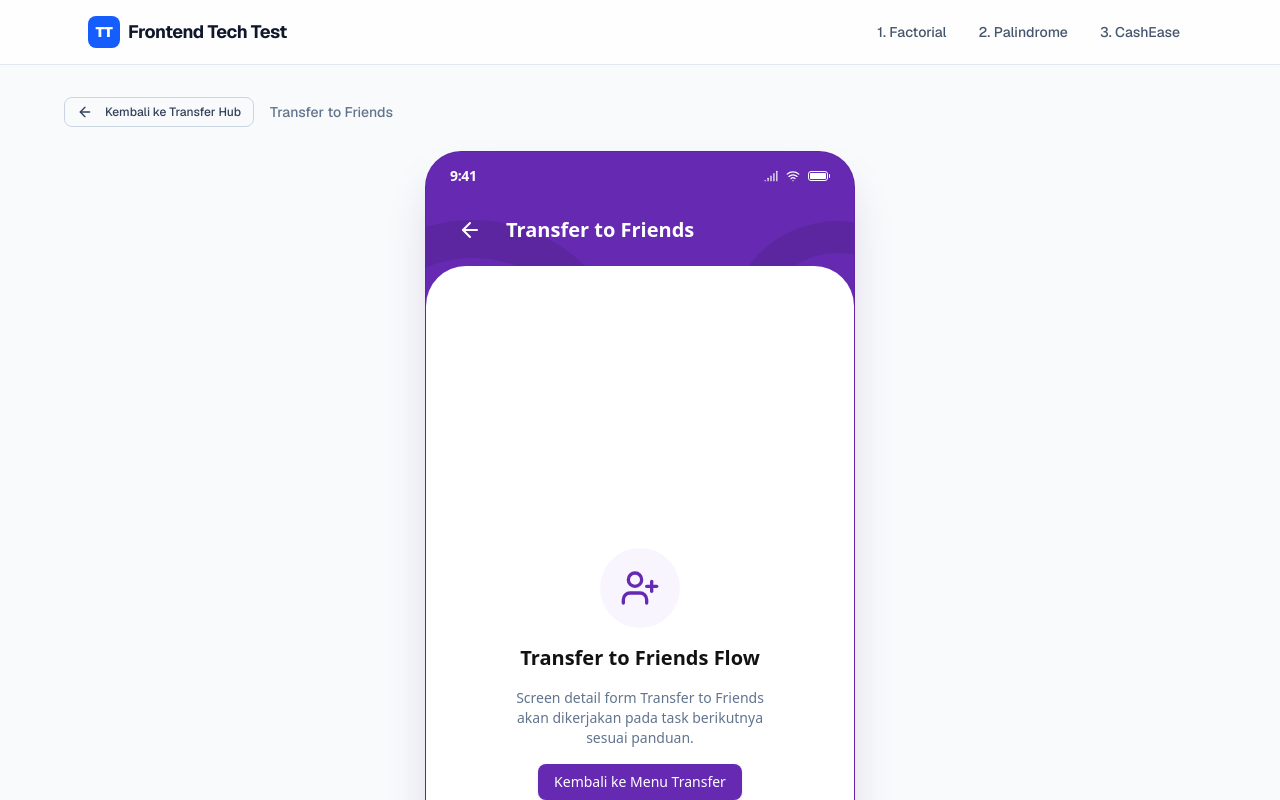
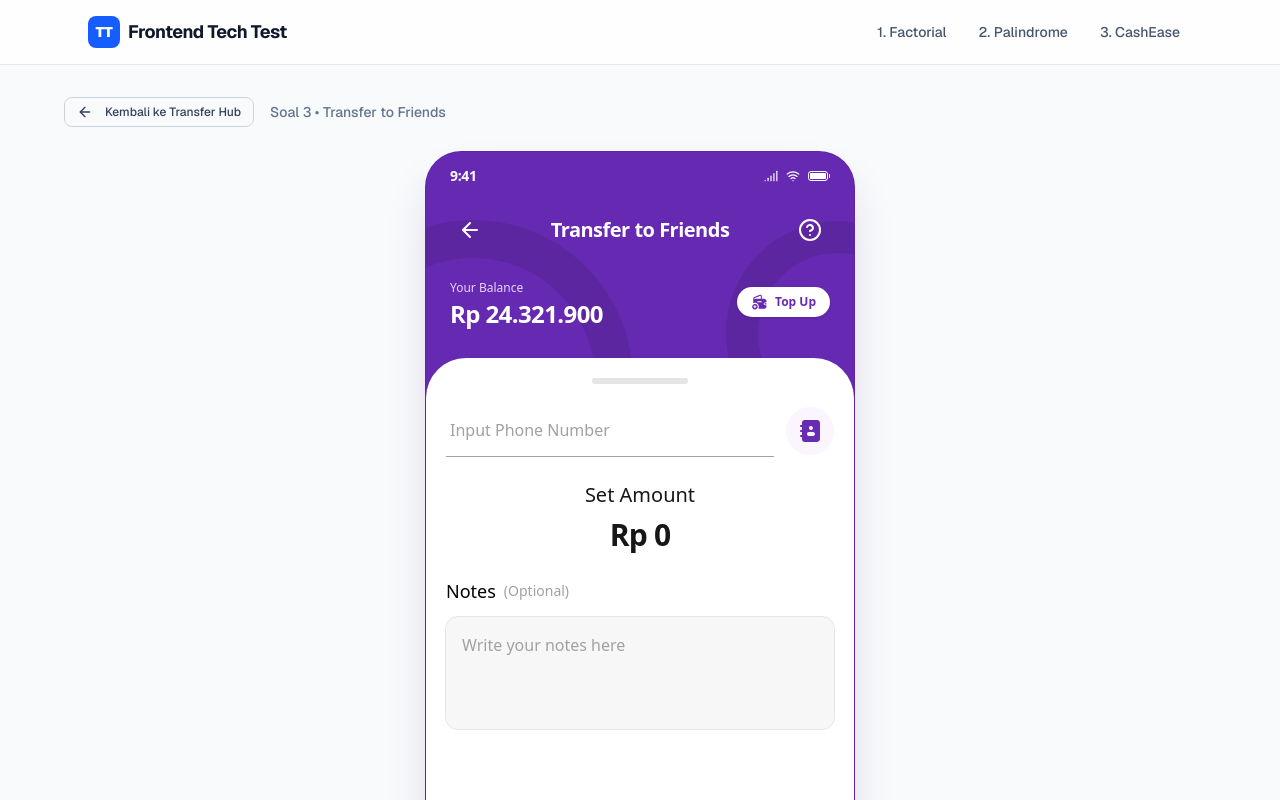
Before and after one commit to sendygit/frontend-technical-test, a Next.js app: page /wallet/transfer/friend in a window 1280 px wide. Shown: the top 800 px of the page. Built offline with nearby package versions, Linux system fonts and the light colour scheme; a web font is replaced by a local one.

Commit message:
feat: implement transfer flow components including recipient input, amount selector, notes, and action button with navigation updates

```diff
--- a/app/wallet/transfer/friend/page.tsx
+++ b/app/wallet/transfer/friend/page.tsx
@@ -1,12 +1,56 @@
+"use client";
+
+import { useState } from "react";
 import Link from "next/link";
-import { ArrowLeft, UserPlus } from "lucide-react";
+import Image from "next/image";
+import { ArrowLeft } from "lucide-react";
 import { Button } from "@/components/ui/button";
 import { StatusBar } from "@/components/wallet/StatusBar";
+import { TransferHeader } from "@/components/wallet/transfer/TransferHeader";
+import {
+  RecipientInput,
+  SetAmount,
+  NotesInput,
+  ProceedTransferButton,
+} from "@/components/wallet/transfer/friends";
+import { formatCurrency } from "@/lib/utils/format";
+import { MOCK_WALLET_DATA } from "@/lib/mocks/wallet";
 
-export default function TransferFriendPlaceholderPage() {
+export default function TransferFriendPage() {
+  const [recipientPhone, setRecipientPhone] = useState("");
+  const [amount, setAmount] = useState<number>(0);
+  const [notes, setNotes] = useState("");
+  const [error, setError] = useState<string | null>(null);
+  const [isSuccessToast, setIsSuccessToast] = useState(false);
+
+  const balance = MOCK_WALLET_DATA.balance;
+
+  const isRecipientValid = recipientPhone.trim().length >= 4;
+  const isAmountValid = amount >= 10000 && amount <= balance;
+  const isFormValid = isRecipientValid && isAmountValid;
+
+  const handleProceed = () => {
+    if (!isRecipientValid) {
+      setError("Silakan masukkan nomor telepon penerima.");
+      return;
+    }
+    if (amount < 10000) {
+      setError("Nominal transfer minimum adalah Rp 10.000.");
+      return;
+    }
+    if (amount > balance) {
+      setError("Saldo dompet digital Anda tidak mencukupi.");
+      return;
+    }
+
+    setError(null);
+    setIsSuccessToast(true);
+    setTimeout(() => setIsSuccessToast(false), 3000);
+  };
+
   return (
     <div className="space-y-6 pb-12">
-      {/* Top Bar Navigation */}
+      {/* Top Bar Navigation for Evaluator */}
       <div className="flex items-center gap-4">
         <Link href="/wallet/transfer">
           <Button variant="outline" size="sm">
@@ -14,10 +58,12 @@ export default function TransferFriendPlaceholderPage() {
             Kembali ke Transfer Hub
           </Button>
         </Link>
-        <span className="text-sm font-medium text-slate-500">Transfer to Friends</span>
+        <span className="text-sm font-medium text-slate-500">
+          Soal 3 &bull; Transfer to Friends
+        </span>
       </div>
 
-      {/* Mobile Container */}
+      {/* Main Mobile Frame Container (430px x 932px) */}
       <div className="mx-auto w-full max-w-[430px] rounded-[36px] bg-[#662AB2] shadow-2xl shadow-purple-950/20 border border-purple-900/30 overflow-hidden flex flex-col min-h-[932px] font-product-sans relative">
         {/* Background Decorative Rings */}
         <div className="pointer-events-none absolute inset-0 overflow-hidden z-0">
@@ -25,34 +71,87 @@ export default function TransferFriendPlaceholderPage() {
           <div className="size-56 left-[300px] top-[69px] absolute rounded-full border-[32px] border-[#5C26A1]" />
         </div>
 
-        <div className="relative z-10 flex flex-col flex-1 justify-between">
-          <div>
-            <StatusBar />
-            <div className="flex items-center px-6 py-4 text-white">
-              <Link
-                href="/wallet/transfer"
-                className="flex h-10 w-10 items-center justify-center rounded-full hover:bg-white/10 active:scale-95 transition-all"
-                aria-label="Kembali"
-              >
-                <ArrowLeft className="h-6 w-6" />
-              </Link>
-              <h1 className="text-xl font-bold ml-4">Transfer to Friends</h1>
+        {/* Top Purple Section with StatusBar, Header, and Balance */}
+        <div className="text-white relative z-10 pb-4">
+          <StatusBar />
+          <TransferHeader title="Transfer to Friends" backHref="/wallet/transfer" />
+
+          {/* Balance Section */}
+          <div className="px-6 pt-2 pb-3 flex items-center justify-between">
+            <div className="space-y-0.5">
+              <span className="text-xs text-purple-200 font-medium">Your Balance</span>
+              <p className="text-2xl font-bold tracking-tight text-white">
+                {formatCurrency(balance)}
+              </p>
+            </div>
+            <button
+              type="button"
+              className="flex items-center gap-1.5 px-3.5 py-1.5 rounded-full bg-white text-[#662AB2] font-semibold text-xs shadow-sm hover:bg-purple-50 transition-colors focus:outline-none cursor-pointer"
+              aria-label="Top Up Saldo"
+            >
+              <Image
+                src="/wallet/icons/icon-wallet.svg"
+                alt=""
+                width={18}
+                height={18}
+                className="size-4.5 object-contain"
+                aria-hidden="true"
+              />
+              <span>Top Up</span>
+            </button>
+          </div>
+        </div>
+
+        {/* White Content Container (starts below purple balance area, rounded-t-[40px]) */}
+        <div className="flex-1 bg-white rounded-t-[40px] px-5 pt-5 pb-7 shadow-md flex flex-col justify-between space-y-6 relative z-10">
+          <div className="space-y-5">
+            {/* Drag Handle (96px x 6px) */}
+            <div className="w-24 h-1.5 bg-neutral-200 rounded-full mx-auto" />
+
+            {/* Form Fields */}
+            <div className="space-y-4">
+              {/* 1. Recipient Input */}
+              <RecipientInput
+                value={recipientPhone}
+                onChange={(val) => {
+                  setRecipientPhone(val);
+                  if (error) setError(null);
+                }}
+                error={!isRecipientValid && recipientPhone ? "Nomor telepon minimal 4 digit." : null}
+              />
+
+              {/* 2. Set Amount */}
+              <SetAmount
+                amount={amount}
+                onChange={(val) => {
+                  setAmount(val);
+                  if (error) setError(null);
+                }}
+                maxBalance={balance}
+                error={amount > 0 && amount < 10000 ? "Nominal minimum Rp 10.000" : null}
+              />
+
+              {/* 3. Notes */}
+              <NotesInput value={notes} onChange={setNotes} />
             </div>
           </div>
 
-          <div className="flex-1 bg-white rounded-t-[40px] p-8 flex flex-col items-center justify-center text-center space-y-4">
-            <div className="flex size-20 items-center justify-center rounded-full bg-[#F9F5FE] text-[#662AB2]">
-              <UserPlus className="size-10" />
-            </div>
-            <h2 className="text-xl font-bold text-[#121212]">Transfer to Friends Flow</h2>
-            <p className="text-sm text-slate-500 max-w-70">
-              Screen detail form Transfer to Friends akan dikerjakan pada task berikutnya sesuai panduan.
-            </p>
-            <Link href="/wallet/transfer">
-              <Button className="bg-[#662AB2] hover:bg-[#5C26A1] text-white cursor-pointer">
-                Kembali ke Menu Transfer
-              </Button>
-            </Link>
+          {/* Bottom Action Area */}
+          <div className="space-y-3 pt-2">
+            {error && (
+              <p className="text-xs font-semibold text-red-500 text-center">{error}</p>
+            )}
+
+            {isSuccessToast && (
+              <div className="p-3 bg-green-50 border border-green-200 rounded-xl text-center text-xs font-semibold text-green-700 animate-in fade-in">
+                Data transfer valid! Siap menuju konfirmasi.
+              </div>
+            )}
+
+            <ProceedTransferButton
+              disabled={!isFormValid}
+              onClick={handleProceed}
+            />
           </div>
         </div>
       </div>
--- a/components/wallet/transfer/TransferHeader.tsx
+++ b/components/wallet/transfer/TransferHeader.tsx
@@ -3,19 +3,24 @@ import { ArrowLeft, HelpCircle } from "lucide-react";
 
 interface TransferHeaderProps {
   title?: string;
+  backHref?: string;
   onHelpClick?: () => void;
 }
 
-export function TransferHeader({ title = "Transfer", onHelpClick }: TransferHeaderProps) {
+export function TransferHeader({
+  title = "Transfer",
+  backHref = "/wallet",
+  onHelpClick,
+}: TransferHeaderProps) {
   return (
     <header className="relative flex items-center justify-between px-6 py-4 text-white z-10">
       {/* Back Button */}
       <Link
-        href="/wallet"
-        className="flex h-10 w-10 items-center justify-center rounded-full hover:bg-white/10 active:scale-95 transition-all focus:outline-none focus:ring-2 focus:ring-white/50"
-        aria-label="Kembali ke Wallet"
+        href={backHref}
+        className="flex size-10 items-center justify-center rounded-full hover:bg-white/10 active:scale-95 transition-all focus:outline-none focus:ring-2 focus:ring-white/50"
+        aria-label="Kembali"
       >
-        <ArrowLeft className="h-6 w-6" />
+        <ArrowLeft className="size-6" />
       </Link>
 
       {/* Title */}
@@ -27,10 +32,10 @@ export function TransferHeader({ title = "Transfer", onHelpClick }: TransferHead
       <button
         type="button"
         onClick={onHelpClick}
-        className="flex h-10 w-10 items-center justify-center rounded-full hover:bg-white/10 active:scale-95 transition-all focus:outline-none focus:ring-2 focus:ring-white/50 cursor-pointer"
+        className="flex size-10 items-center justify-center rounded-full hover:bg-white/10 active:scale-95 transition-all focus:outline-none focus:ring-2 focus:ring-white/50 cursor-pointer"
         aria-label="Bantuan Transfer"
       >
-        <HelpCircle className="h-6 w-6 text-white" />
+        <HelpCircle className="size-6 text-white" />
       </button>
     </header>
   );
--- /dev/null
+++ b/components/wallet/transfer/friends/NotesInput.tsx
@@ -0,0 +1,34 @@
+import { ChangeEvent } from "react";
+
+interface NotesInputProps {
+  value: string;
+  onChange: (value: string) => void;
+}
+
+export function NotesInput({ value, onChange }: NotesInputProps) {
+  const handleChange = (e: ChangeEvent<HTMLTextAreaElement>) => {
+    onChange(e.target.value);
+  };
+
+  return (
+    <div className="w-full flex flex-col justify-start items-start gap-3">
+      <div className="inline-flex justify-start items-center gap-2">
+        <label htmlFor="transfer-notes" className="text-black text-lg font-medium cursor-pointer">
+          Notes
+        </label>
+        <span className="text-neutral-400 text-sm font-light">(Optional)</span>
+      </div>
+
+      <div className="w-full h-28 p-4 bg-neutral-100/80 rounded-xl outline outline-1 outline-neutral-200 focus-within:outline-[#662AB2] focus-within:bg-white transition-all">
+        <textarea
+          id="transfer-notes"
+          rows={3}
+          value={value}
+          onChange={handleChange}
+          placeholder="Write your notes here"
+          className="w-full h-full resize-none bg-transparent text-base text-neutral-800 placeholder:text-neutral-400 focus:outline-none"
+        />
+      </div>
+    </div>
+  );
+}
--- /dev/null
+++ b/components/wallet/transfer/friends/RecipientInput.tsx
@@ -0,0 +1,63 @@
+import { ChangeEvent } from "react";
+import Image from "next/image";
+
+interface RecipientInputProps {
+  value: string;
+  onChange: (value: string) => void;
+  onOpenContacts?: () => void;
+  error?: string | null;
+}
+
+export function RecipientInput({
+  value,
+  onChange,
+  onOpenContacts,
+  error,
+}: RecipientInputProps) {
+  const handleChange = (e: ChangeEvent<HTMLInputElement>) => {
+    onChange(e.target.value);
+  };
+
+  return (
+    <div className="w-full space-y-1">
+      <div className="w-full flex items-center gap-3">
+        {/* Underline Input Field */}
+        <div
+          className={`flex-1 px-1 py-3.5 border-b transition-colors flex items-center ${
+            error
+              ? "border-red-400"
+              : "border-neutral-400 focus-within:border-[#662AB2]"
+          }`}
+        >
+          <input
+            id="recipient-phone"
+            type="text"
+            inputMode="numeric"
+            value={value}
+            onChange={handleChange}
+            placeholder="Input Phone Number"
+            className="w-full bg-transparent text-base font-medium text-neutral-900 placeholder:text-neutral-400 focus:outline-none"
+          />
+        </div>
+
+        {/* Circular Phonebook Icon Button */}
+        <button
+          type="button"
+          onClick={onOpenContacts}
+          className="size-12 p-2.5 bg-purple-50 hover:bg-purple-100 rounded-full flex justify-center items-center shrink-0 transition-colors focus:outline-none focus:ring-2 focus:ring-[#662AB2] cursor-pointer"
+          aria-label="Buka buku kontak"
+        >
+          <Image
+            src="/wallet/icons/icon-phonebook.svg"
+            alt=""
+            width={24}
+            height={24}
+            className="size-6 object-contain"
+            aria-hidden="true"
+          />
+        </button>
+      </div>
+      {error && <p className="text-xs font-medium text-red-500 pl-1">{error}</p>}
+    </div>
+  );
+}
--- /dev/null
+++ b/components/wallet/transfer/friends/SetAmount.tsx
@@ -0,0 +1,56 @@
+import { ChangeEvent } from "react";
+import { formatCurrency } from "@/lib/utils/format";
+
+interface SetAmountProps {
+  amount: number;
+  onChange: (amount: number) => void;
+  maxBalance?: number;
+  error?: string | null;
+}
+
+export function SetAmount({
+  amount,
+  onChange,
+  maxBalance,
+  error,
+}: SetAmountProps) {
+  const handleInputChange = (e: ChangeEvent<HTMLInputElement>) => {
+    const rawVal = e.target.value.replace(/[^0-9]/g, "");
+    const numVal = rawVal ? parseInt(rawVal, 10) : 0;
+    onChange(numVal);
+  };
+
+  const isOverBalance = maxBalance !== undefined && amount > maxBalance;
+
+  return (
+    <div className="w-full flex flex-col justify-center items-center gap-2 text-center my-6">
+      <div className="text-neutral-900 text-xl font-medium">
+        Set Amount
+      </div>
+
+      <div className="relative w-full flex items-center justify-center">
+        <input
+          id="transfer-amount"
+          type="text"
+          inputMode="numeric"
+          value={`Rp ${amount === 0 ? "0" : amount.toLocaleString("id-ID")}`}
+          onChange={handleInputChange}
+          placeholder="Rp 0"
+          className="w-full text-center bg-transparent text-neutral-900 text-3xl font-bold focus:outline-none tracking-tight cursor-text select-all"
+        />
+      </div>
+
+      {amount > 0 && amount < 10000 && (
+        <span className="text-xs text-amber-600 font-medium">Min. Rp 10.000</span>
+      )}
+
+      {error ? (
+        <p className="text-xs font-medium text-red-500">{error}</p>
+      ) : isOverBalance ? (
+        <p className="text-xs font-medium text-red-500">
+          Saldo tidak mencukupi (Maks. {formatCurrency(maxBalance || 0)})
+        </p>
+      ) : null}
+    </div>
+  );
+}
--- /dev/null
+++ b/components/wallet/transfer/friends/index.ts
@@ -0,0 +1,4 @@
+export * from "./RecipientInput";
+export * from "./SetAmount";
+export * from "./NotesInput";
+export * from "./ProceedTransferButton";
```
Also changed, not shown: components/wallet/FriendItem.tsx (+10 -5 lines), components/wallet/transfer/friends/ProceedTransferButton.tsx (added, +26 -0 lines), public/wallet/icons/icon-phonebook.svg (added).
